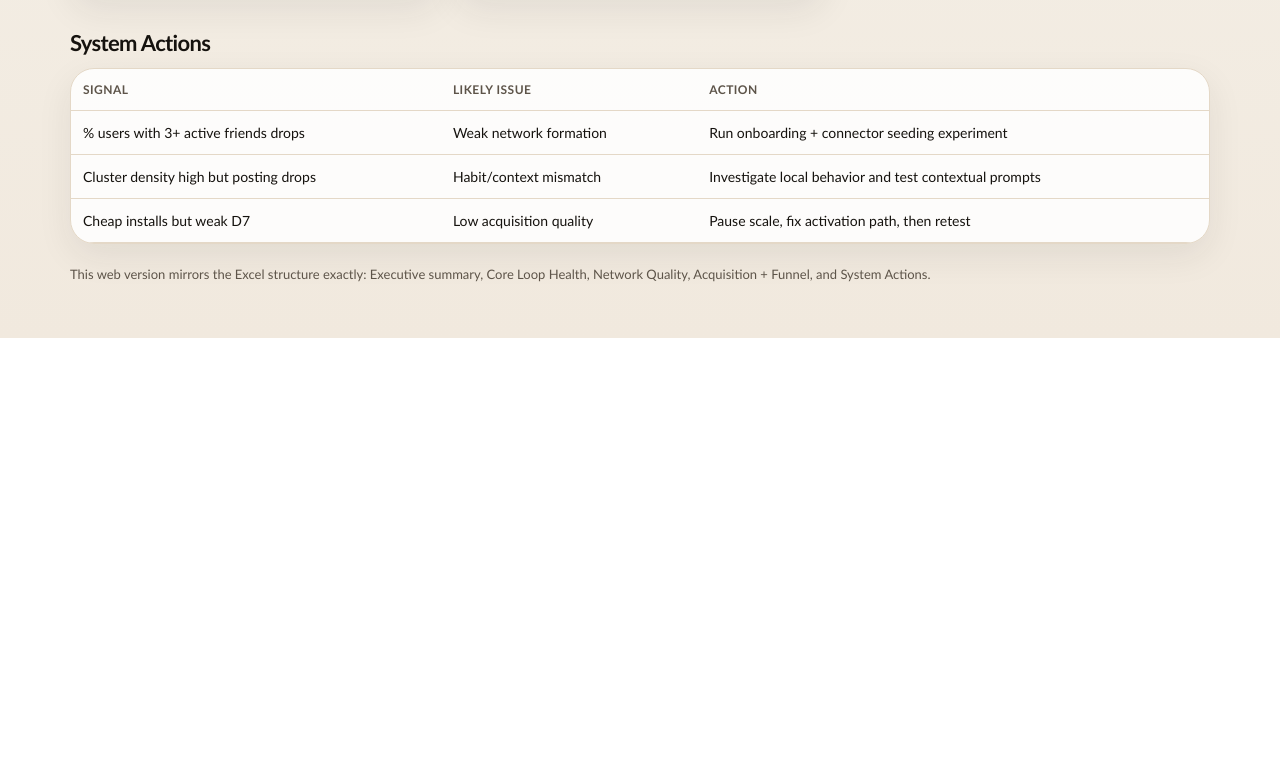
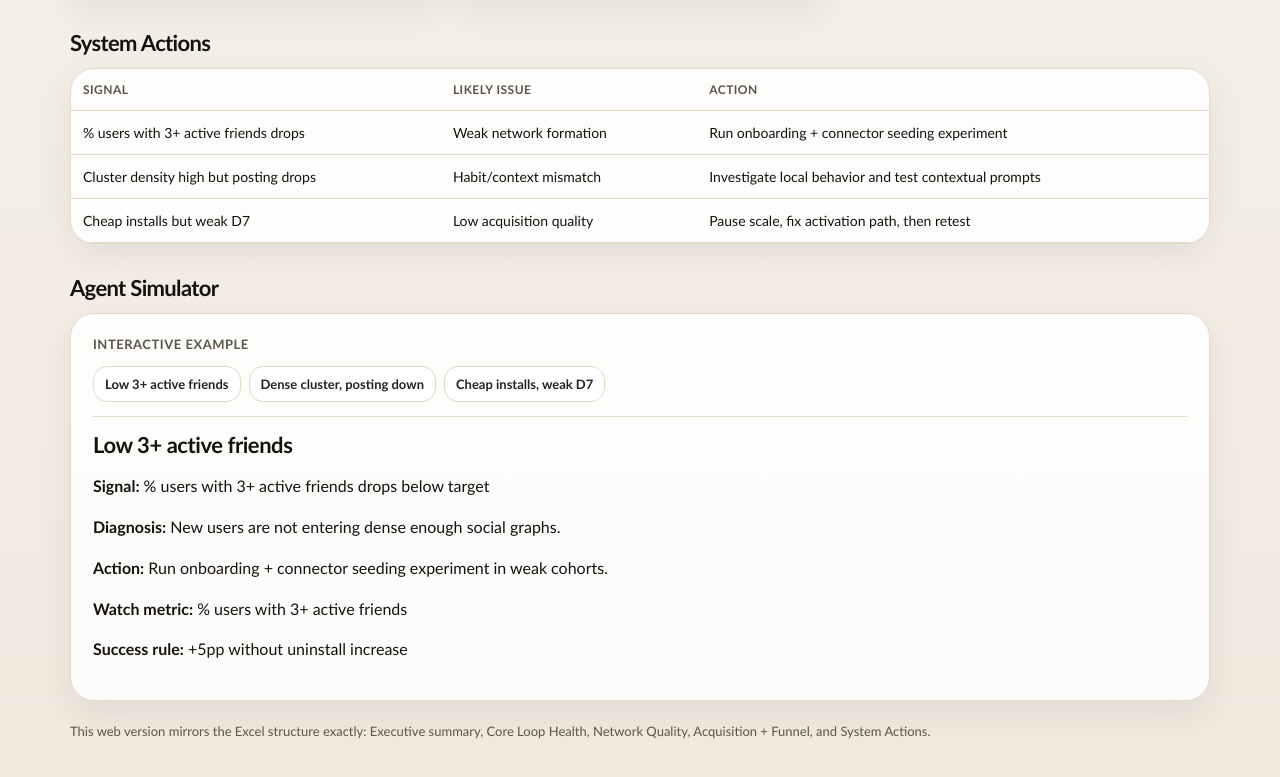
Before and after one commit to vicngmi/bereal-growth-agent-prototype, a Next.js app: page / in a window 1280 px wide. Shown: the part 1394-2171 px from the top of the page. Before the commit the page ends 1732 px from the top, so only its background shows below. Built offline with nearby package versions, Linux system fonts and the light colour scheme.

Commit message:
Add interactive agent simulator section

```diff
--- a/app/page.tsx
+++ b/app/page.tsx
@@ -1,5 +1,6 @@
 "use client";
 
+import { useState } from "react";
 import { kpis, type Kpi } from "../lib/data";
 
 function formatKpi(kpi: Kpi) {
@@ -21,6 +22,38 @@ function signalClass(signal: string) {
 }
 
 export default function Page() {
+  const scenarios = [
+    {
+      id: "friends",
+      label: "Low 3+ active friends",
+      signal: "% users with 3+ active friends drops below target",
+      diagnosis: "New users are not entering dense enough social graphs.",
+      action: "Run onboarding + connector seeding experiment in weak cohorts.",
+      metric: "% users with 3+ active friends",
+      success: "+5pp without uninstall increase"
+    },
+    {
+      id: "cluster",
+      label: "Dense cluster, posting down",
+      signal: "Cluster density is high but posting per day drops",
+      diagnosis: "Network exists, but participation habit is weakening.",
+      action: "Run contextual prompt/theme experiment and investigate local behavior.",
+      metric: "% posting per day",
+      success: "+4pp posting rate in 2 weeks"
+    },
+    {
+      id: "ua",
+      label: "Cheap installs, weak D7",
+      signal: "CPI looks efficient but D7 retention is weak",
+      diagnosis: "Acquisition is bringing isolated or low-intent users.",
+      action: "Pause scale in weak sources; retarget to real-world clusters.",
+      metric: "D7 retention by source",
+      success: "D7 above threshold before budget increase"
+    }
+  ];
+  const [selectedId, setSelectedId] = useState(scenarios[0].id);
+  const selected = scenarios.find((s) => s.id === selectedId) || scenarios[0];
+
   const coreLoop = kpis.slice(0, 3);
   const network = kpis.slice(3, 5);
   const acquisition = kpis.slice(5, 6);
@@ -122,6 +155,30 @@ export default function Page() {
         </table>
       </div>
 
+      <h2 className="section-title">Agent Simulator</h2>
+      <div className="card agent">
+        <div className="eyebrow">Interactive example</div>
+        <div className="chips">
+          {scenarios.map((scenario) => (
+            <button
+              className="chip"
+              key={scenario.id}
+              onClick={() => setSelectedId(scenario.id)}
+            >
+              {scenario.label}
+            </button>
+          ))}
+        </div>
+        <div className="answer">
+          <h2>{selected.label}</h2>
+          <p><strong>Signal:</strong> {selected.signal}</p>
+          <p><strong>Diagnosis:</strong> {selected.diagnosis}</p>
+          <p><strong>Action:</strong> {selected.action}</p>
+          <p><strong>Watch metric:</strong> {selected.metric}</p>
+          <p><strong>Success rule:</strong> {selected.success}</p>
+        </div>
+      </div>
+
       <div className="footer">
         This web version mirrors the Excel structure exactly: Executive summary, Core Loop Health, Network Quality, Acquisition + Funnel, and System Actions.
       </div>
```
